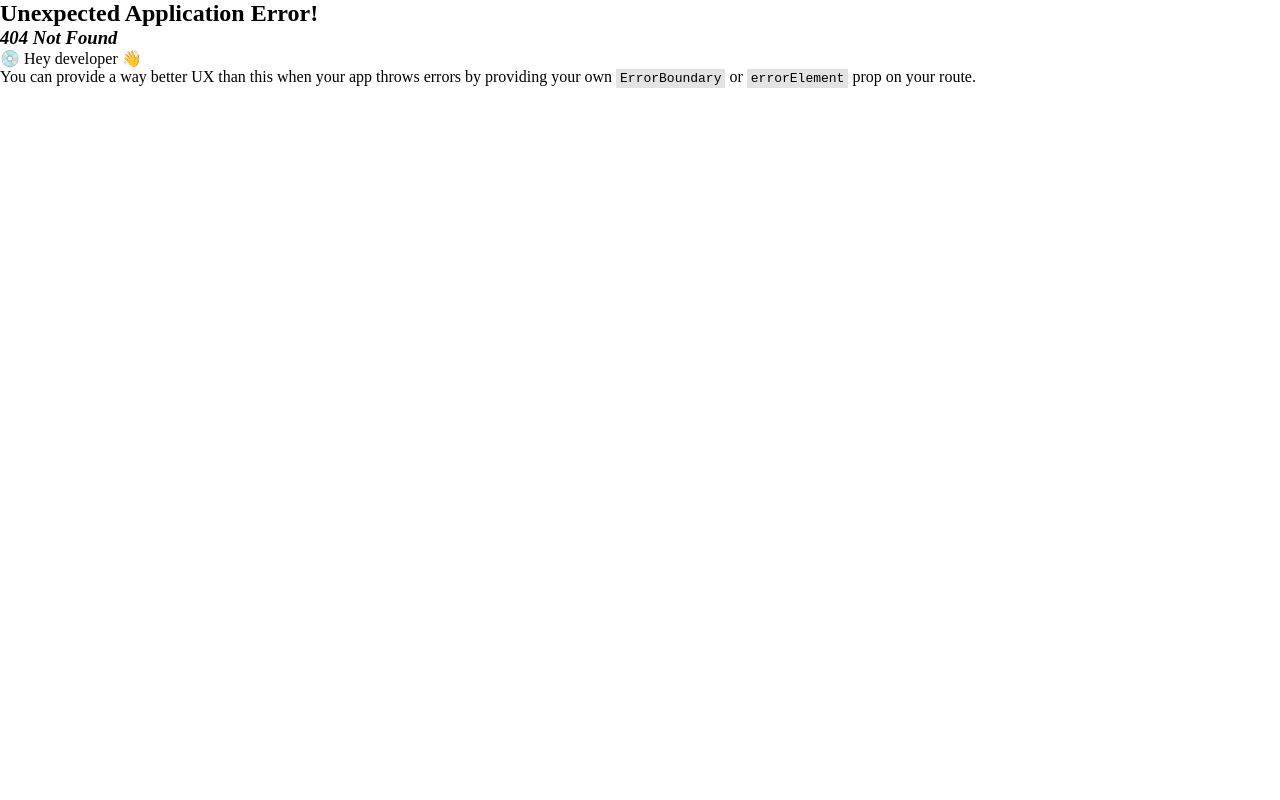
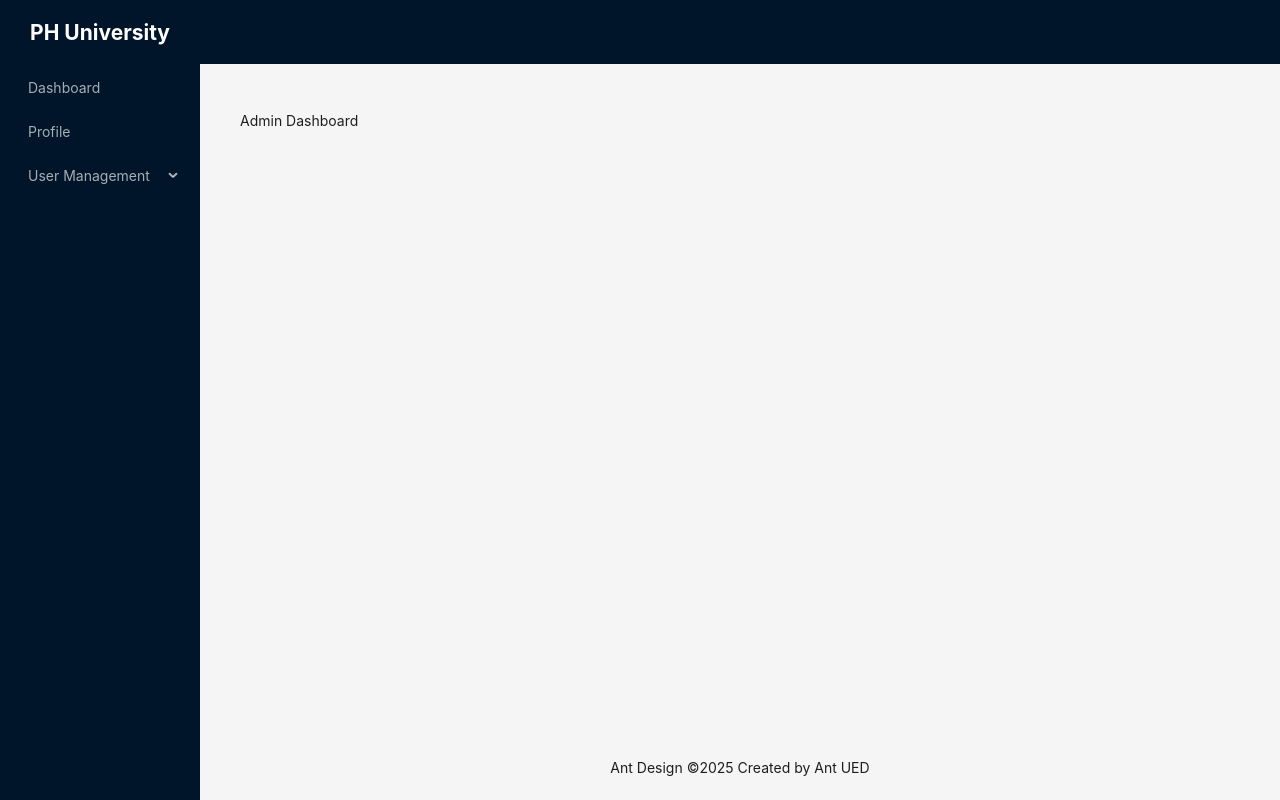
Before and after one commit to prosenjithdash/phUniversityManagement-client, a React (Vite) app: page /admin in a window 1280 px wide. Before the commit this address had no page. Built offline with nearby package versions, Linux system fonts and the light colour scheme.

Commit message:
Role based or admin path routes set done

```diff
--- /dev/null
+++ b/src/pages/admin/AdminDashboard.tsx
@@ -0,0 +1,11 @@
+import React from 'react';
+
+const AdminDashboard = () => {
+    return (
+        <div>
+            Admin Dashboard
+        </div>
+    );
+};
+
+export default AdminDashboard;
--- /dev/null
+++ b/src/pages/admin/CreateStudent.tsx
@@ -0,0 +1,11 @@
+import React from 'react';
+
+const CreateStudent = () => {
+    return (
+        <div>
+            Create Student
+        </div>
+    );
+};
+
+export default CreateStudent;
--- a/src/routes/routes.tsx
+++ b/src/routes/routes.tsx
@@ -4,6 +4,8 @@
 import Contact from "../pages/Contact";
 import Login from "../pages/Login";
 import Register from "../pages/Register";
+import AdminDashboard from "../pages/admin/AdminDashboard";
+import CreateStudent from "../pages/admin/CreateStudent";
 
 const router = createBrowserRouter([
   {
@@ -21,6 +23,27 @@
 
         ],
     },
+
+    // For Admin
+
+    {
+    path: "/admin",
+        element: <App />,
+        children: [
+            {
+                // path: "dashboard",
+            index:true,
+            element: <AdminDashboard/>
+            },
+            {
+            path: "createStudent",
+            element: <CreateStudent/>
+            },
+
+        ],
+    },
+
+    // Global
     {
         path: "/login",
         element: <Login/>
```
